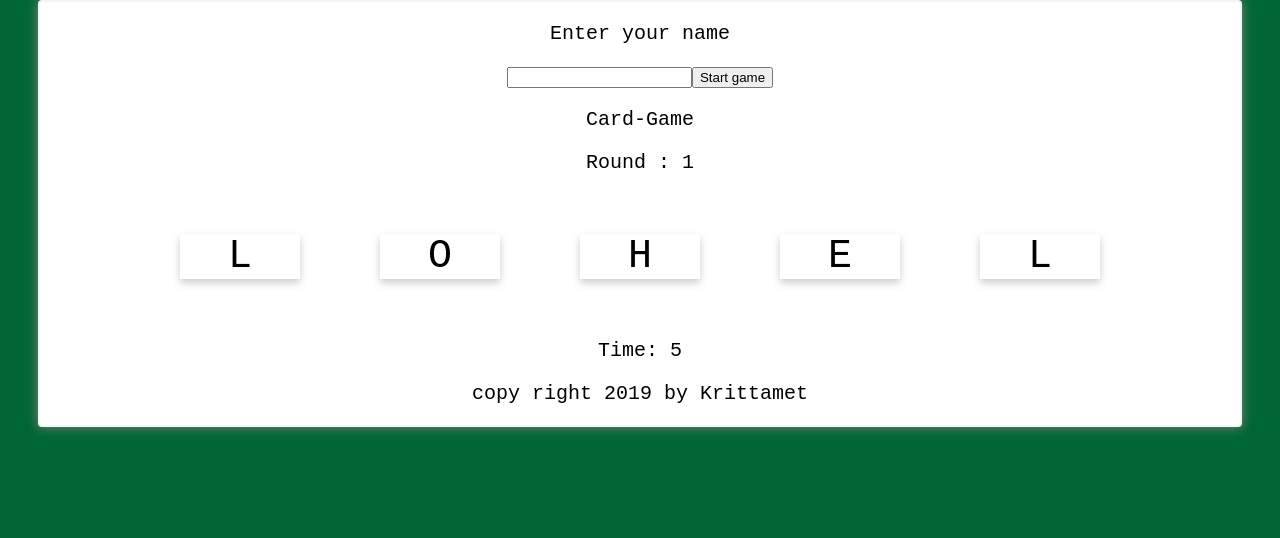
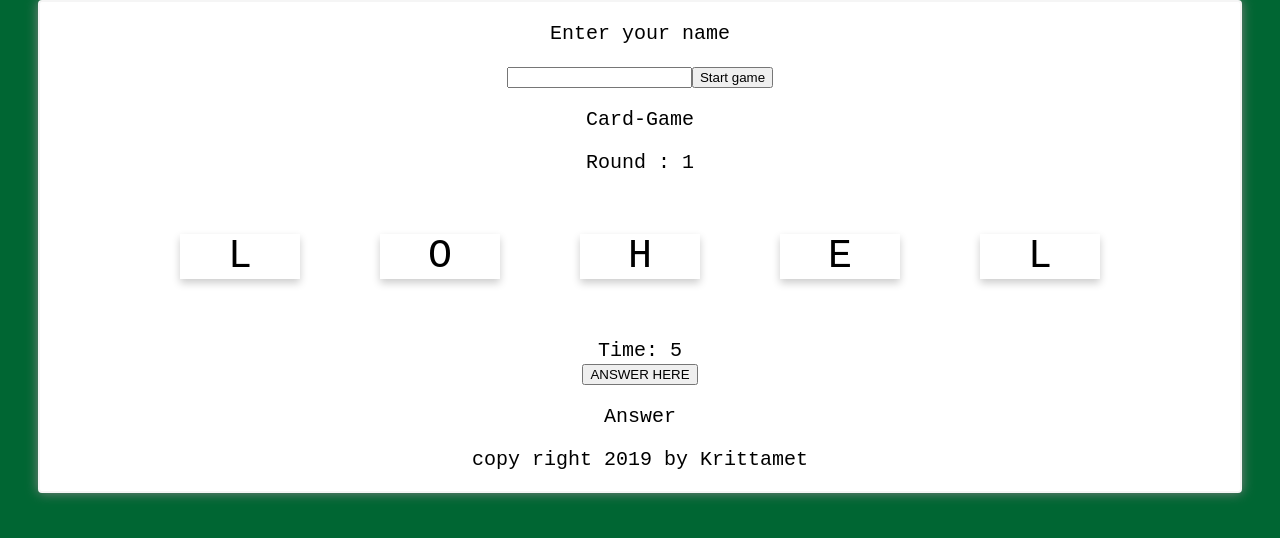
Before and after one commit to Krittamett/React_3SA03, a React (Create React App) app: page / in a window 1280 px wide. Shown: the top 538 px of the page. Built offline with nearby package versions, Linux system fonts and the light colour scheme.

Commit message:
Commit 8 : Show Answer

```diff
--- a/src/App.js
+++ b/src/App.js
@@ -6,12 +6,24 @@ import  Footer from './Footer';
 import './App.css';
 const word = "Hello"
 class App extends Component {
+  constructor() {
+    super()
+    this.state = {
+      message: "Answer"
+    }
+    this.answer = this.answer.bind(this);
+  }
+
+  answer(){
+    this.setState({message:"HELLO"});
+  }
   render() {
     return (
     <div className = "page">
       <AddName/>
       <WordCard value = {word}/>
       <Timer/>
+      <div className="Center"><button onClick = {this.answer}>ANSWER HERE</button><p>{this.state.message}</p></div>
       <Footer/>
     </div>
     );
```
